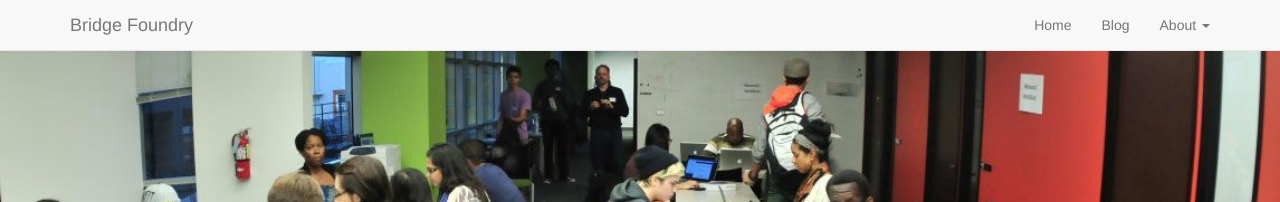
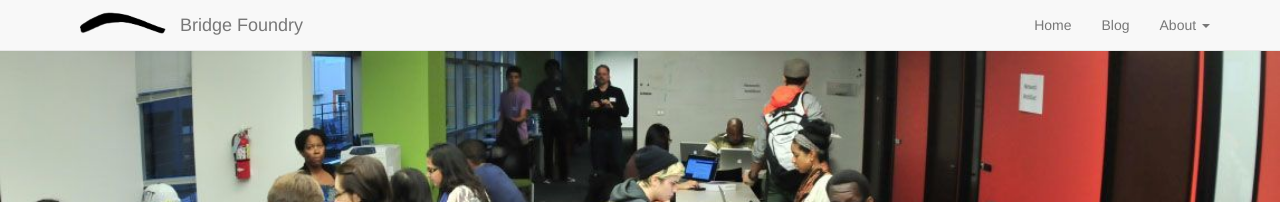
Before and after one commit to missherico/bridgefoundry.github.io, a Jekyll site: the page built from index.html, in a window 1280 px wide. Shown: the top 202 px of the page. Built offline with Jekyll 4.4.1, drawn with Linux system fonts in a browser that asks for light colours.

Commit message:
Adding logo to nav bar.  Fixes #43

```diff
--- a/_includes/topbar.html
+++ b/_includes/topbar.html
@@ -2,6 +2,7 @@
 <div class="navbar navbar-default navbar-fixed-top" role="navigation">
   <div class="container">
     <div class="navbar-header">
+      <img id="bridgefoundry-logo" src="../images/bridgefoundry-logo-crop.png" />
       <button type="button" class="navbar-toggle" data-toggle="collapse" data-target=".navbar-collapse">
         <span class="sr-only">Toggle navigation</span>
         <span class="icon-bar"></span>
--- a/site.css
+++ b/site.css
@@ -17,3 +17,9 @@ body {
   border: 1px solid #e7e7e7;
   border-top: none;
 }
+
+#bridgefoundry-logo {
+  float: left;
+  width: 100px;
+  margin-right: 10px;
+}
```
Also changed, not shown: images/bridgefoundry-logo-crop.png (added).
